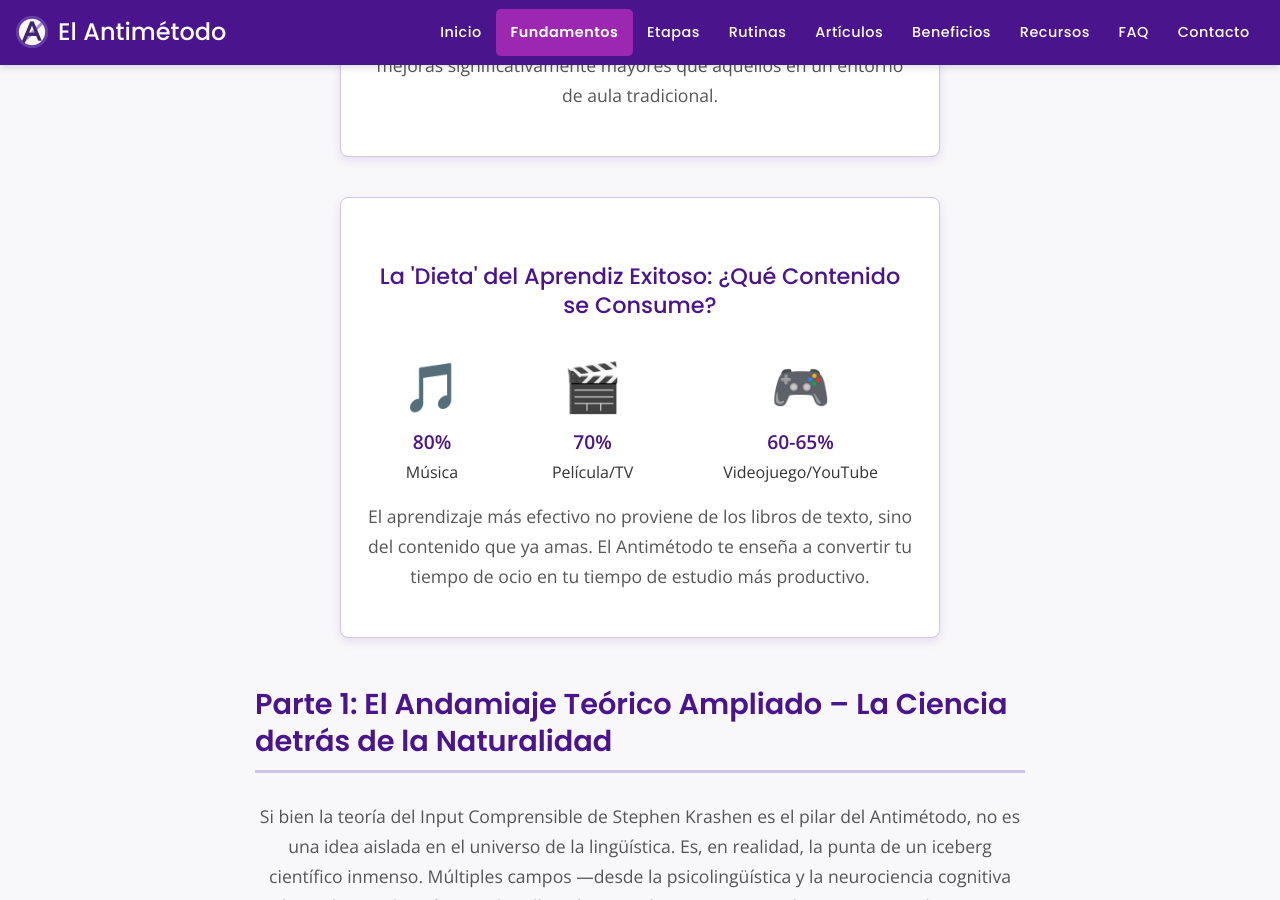
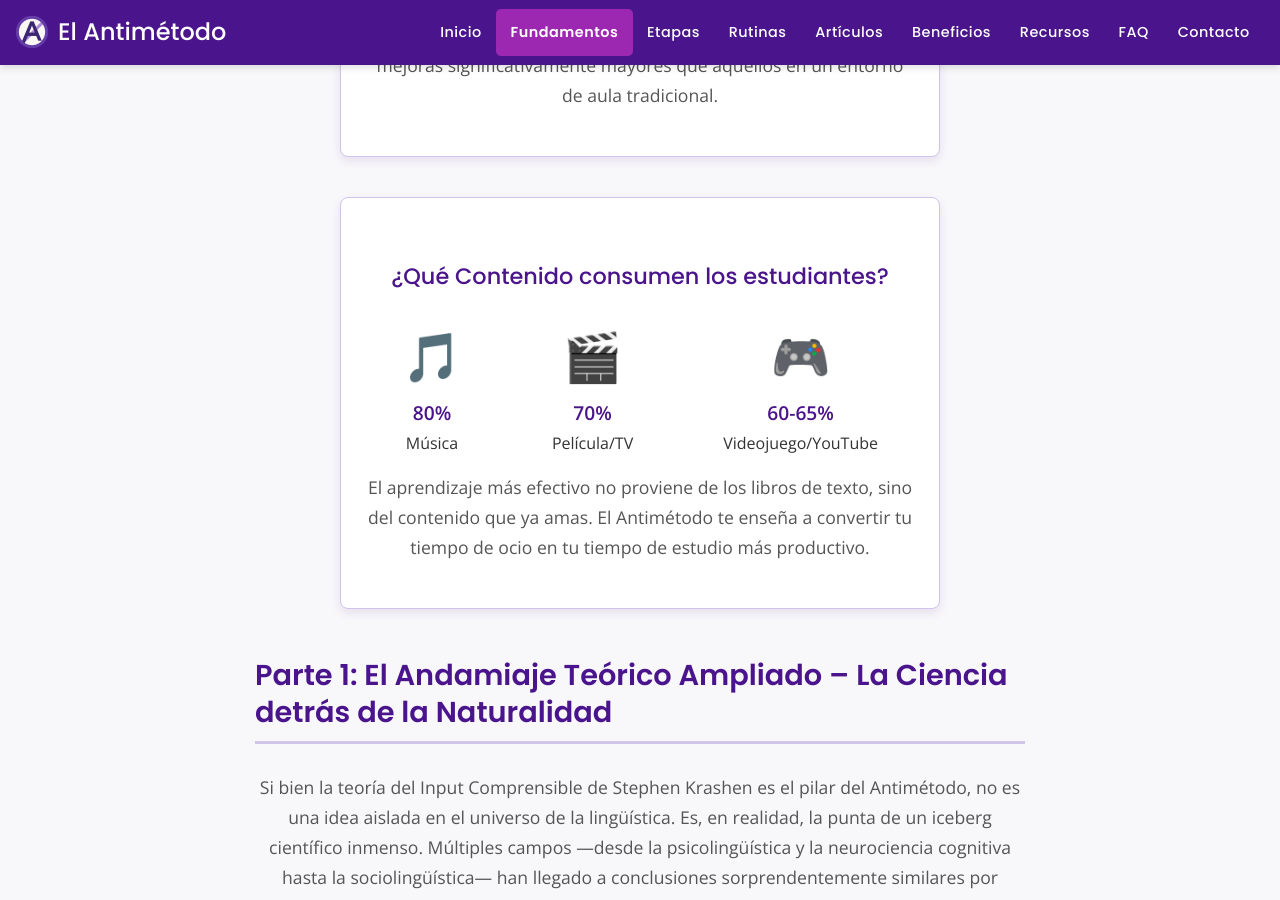
Before and after one commit to LuiseM93/ElAntimetodo, a Jekyll site: the page built from fundamentos.md, in a window 1280 px wide and 900 px high, scrolled down 4686 px. Built offline with Jekyll 4.4.1, drawn with Linux system fonts in a browser that asks for light colours.

Commit message:
Update fundamentos.md

```diff
--- a/fundamentos.md
+++ b/fundamentos.md
@@ -378,7 +378,7 @@ description: Descubre la base teórica del Antimétodo, incluyendo el input comp
     </div>
 
     <div class="chart-container">
-      <h3 class="chart-title">La 'Dieta' del Aprendiz Exitoso: ¿Qué Contenido se Consume?</h3>
+      <h3 class="chart-title">¿Qué Contenido consumen los estudiantes?</h3>
       <div class="infographic-container">
         <div class="infographic-item">
           <div class="infographic-icon">🎵</div>
```
